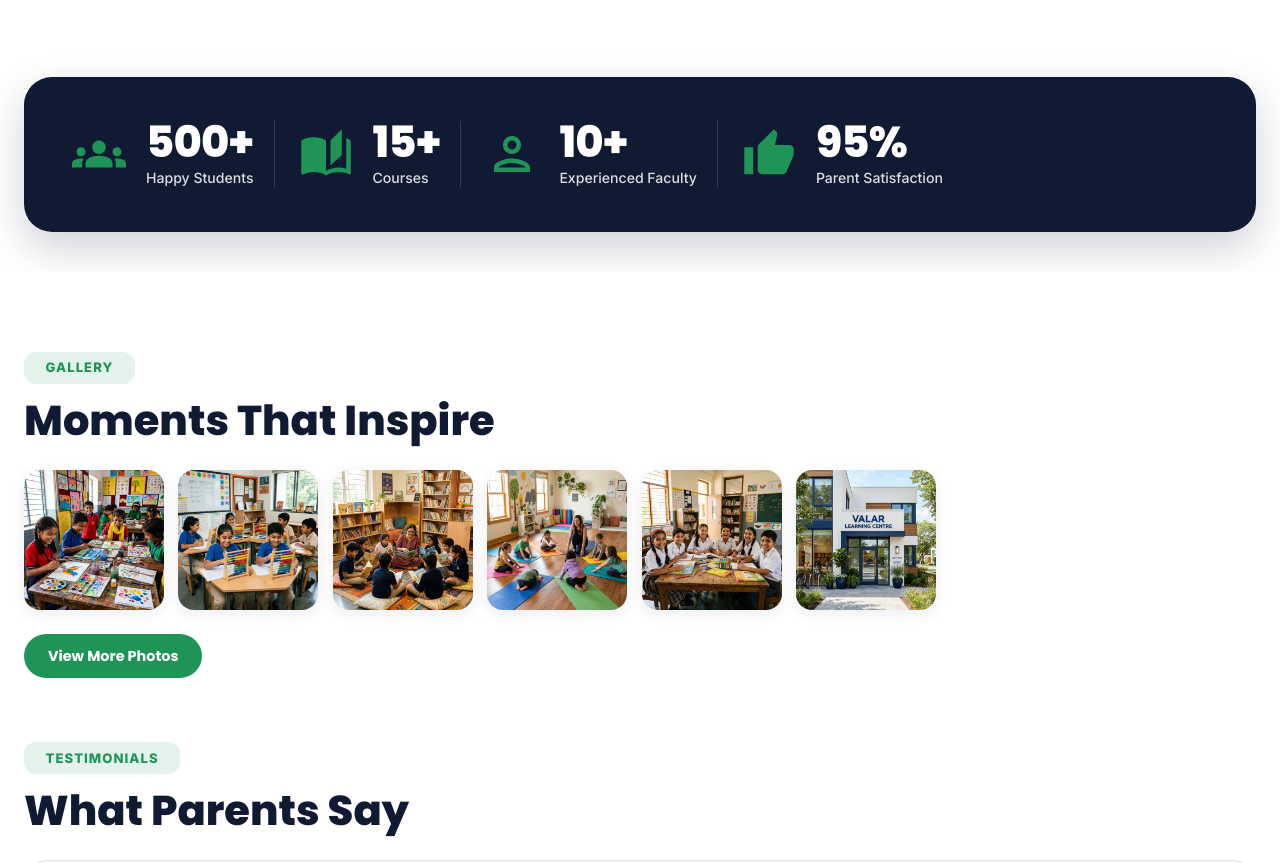
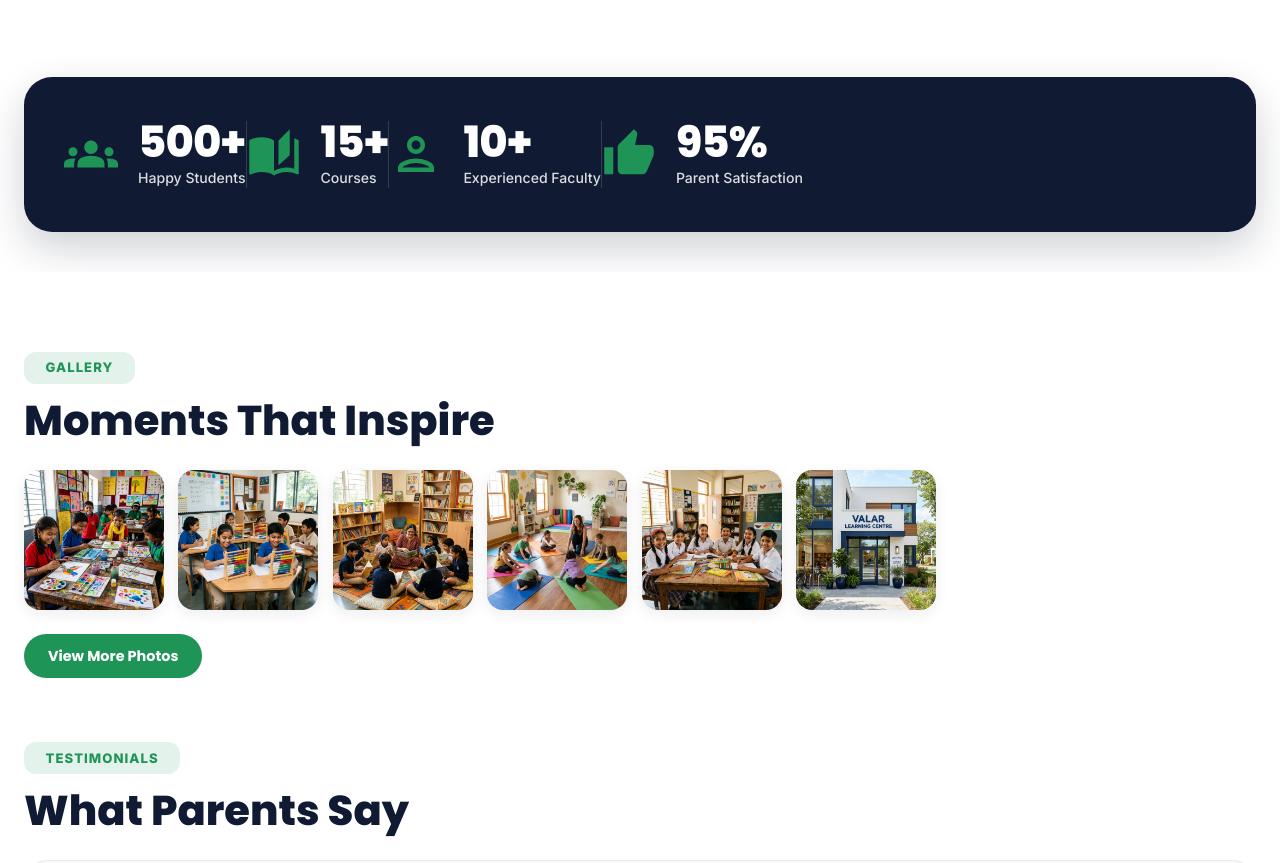
Before and after one commit to Muthy007/VALAR-LEARNING-CENTRE, a React (Vite) app: page / in a window 1280 px wide. Shown: the part 2400-3263 px from the top of the page. Built offline with nearby package versions, Linux system fonts and the light colour scheme.

Commit message:
Fix Stats banner: spread items evenly across full width using space-around

```diff
--- a/src/components/Stats.jsx
+++ b/src/components/Stats.jsx
@@ -62,13 +62,11 @@ function CountUpItem({ icon: Icon, numericValue, suffix, label, hasTriggered, is
         display: 'flex',
         alignItems: 'center',
         gap: { xs: 1.5, sm: 2, md: 2.5 },
-        justifyContent: { xs: 'flex-start', sm: 'center' },
+        justifyContent: 'center',
         borderRight: {
           xs: 'none',
           md: !isLast ? '1px solid rgba(255, 255, 255, 0.15)' : 'none',
         },
-        pr: { md: 2.5 },
-        pl: { md: 1 },
       }}
     >
       {/* Large Solid Green Icon */}
@@ -155,7 +153,7 @@ export default function Stats() {
             boxShadow: '0 16px 40px rgba(16, 27, 51, 0.2)',
           }}
         >
-          <Grid container spacing={{ xs: 3, sm: 3, md: 2 }} alignItems="center">
+          <Grid container spacing={{ xs: 3, sm: 3, md: 0 }} alignItems="center" justifyContent="space-around">
             {statsData.map((stat, idx) => (
               <Grid item xs={6} md={3} key={idx}>
                 <CountUpItem
```
